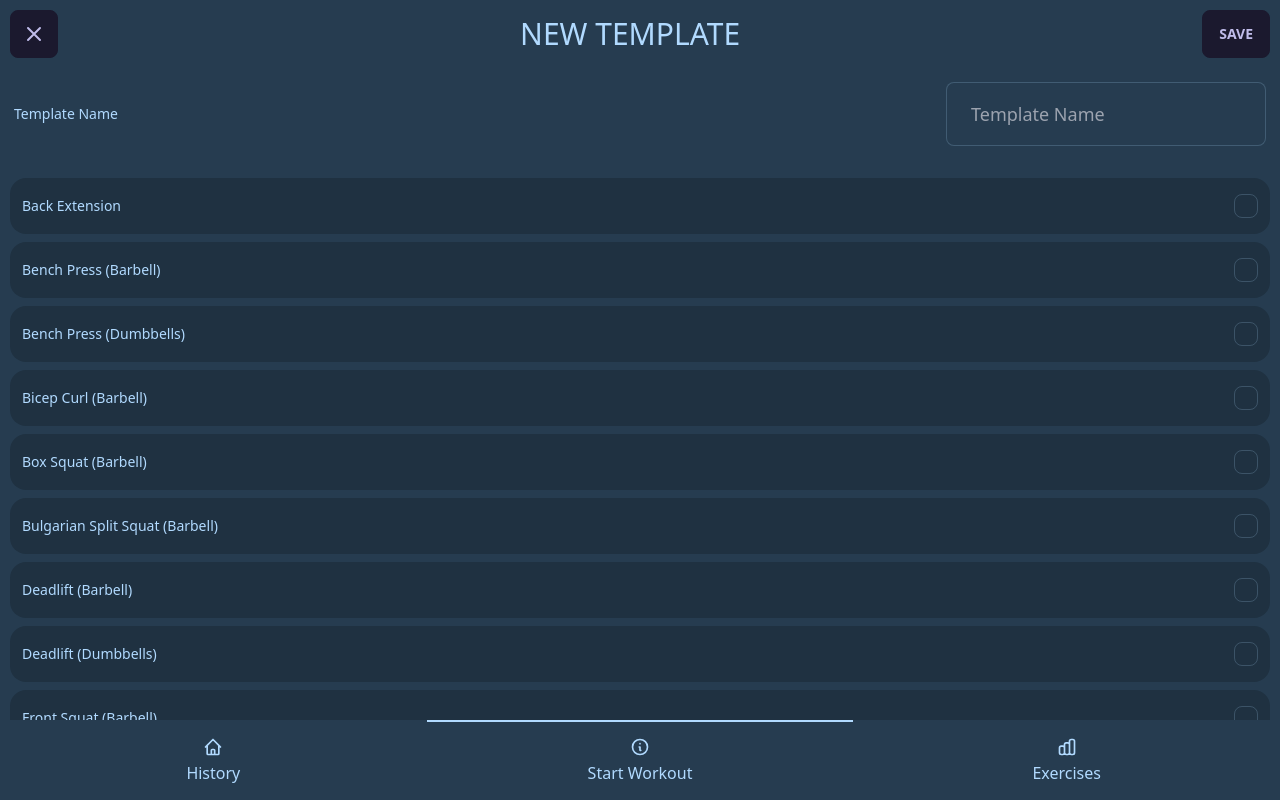
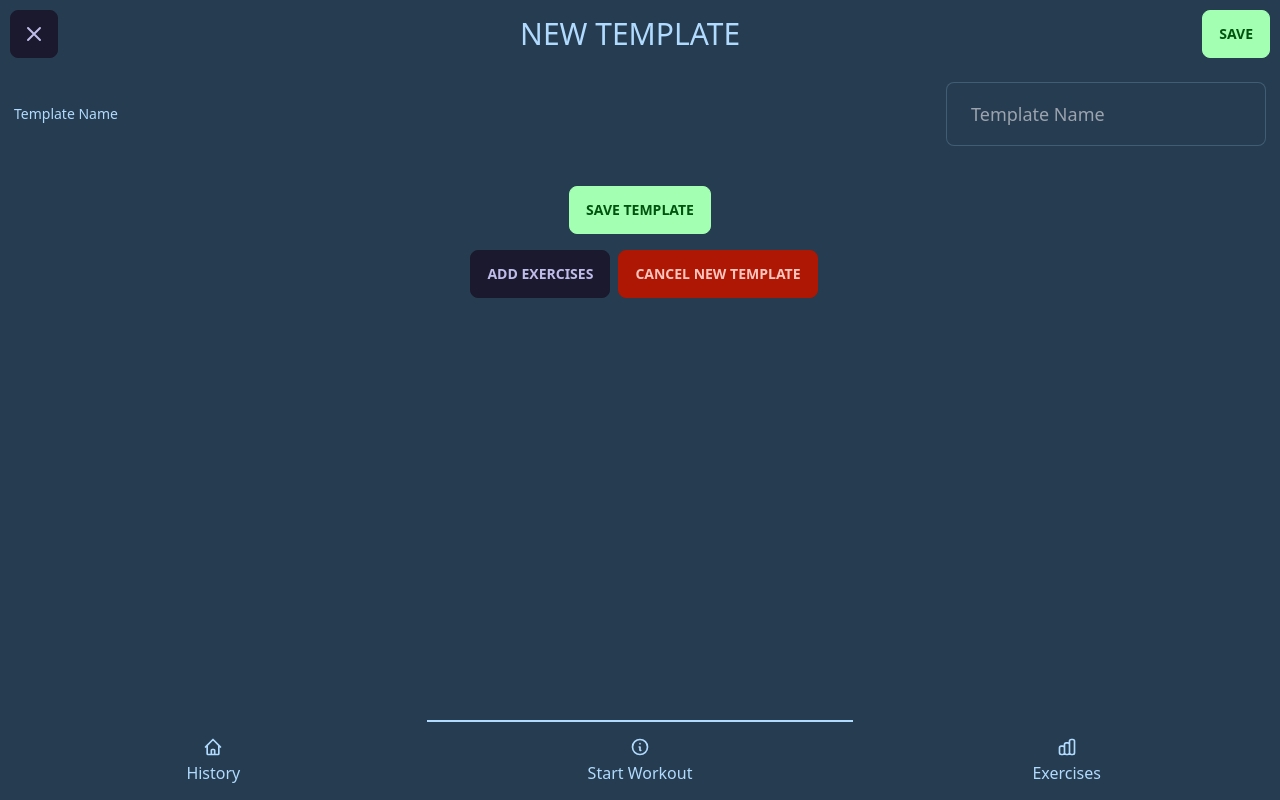
Before and after one commit to tbroder14/full-stack-fitness-app, a React (Vite) app in the folder frontend/vite-project/: page / in a window 1280 px wide. Both pictures are taken after a click on the button "NEW TEMPLATE". Shown: the top 800 px of the page. Built offline with nearby package versions, Linux system fonts and the light colour scheme.

Commit message:
wip one exercise page for all 'add exercise' buttons

```diff
--- a/frontend/vite-project/src/components/AddExercisesPage.jsx
+++ b/frontend/vite-project/src/components/AddExercisesPage.jsx
@@ -1,7 +1,7 @@
 import { useState } from 'react'
 import  exerciseList from '../data'
 
-export default function AddExercisePage({setActivePage, setCurrentWorkoutExercises, setCurrentTemplate, currentWorkoutExercises}) {
+export default function AddExercisePage({setActivePage, setCurrentWorkoutExercises, setOriginalPageForExercises, currentWorkoutExercises, originalPageForExercises}) {
 
     const [activeExercises, setActiveExercises] = useState(currentWorkoutExercises)
 
@@ -18,21 +18,32 @@ export default function AddExercisePage({setActivePage, setCurrentWorkoutExercis
 
     function handleForm(e) {
         e.preventDefault()
+        // conditional statements depending on which page needs exercises added (empty workout, edit template, new template)
+        if (originalPageForExercises === 'NewTemplate') {
+            setCurrentWorkoutExercises(activeExercises)
+            setOriginalPageForExercises('')
+            setActivePage('New Template')
+            // setCurrentWorkoutExercises([])
+        } else if (originalPageForExercises === 'EditTemplate') {
+            setCurrentWorkoutExercises(activeExercises)
+            setActivePage('Edit Current Template')
+            setOriginalPageForExercises('')
 
-
-        setActivePage('Active Workout')
-        setCurrentWorkoutExercises(activeExercises)
+        } else {
+            setCurrentWorkoutExercises(activeExercises)
+            setActivePage('Active Workout')
+        }
     }
 
     return (
         <>
-            <div class="sticky top-0">
+            <div className="sticky top-0">
                 <div className="flex justify-between content-center mb-2">
                     <button className="btn btn-square" onClick={() => handleForm}>
                         <svg xmlns="http://www.w3.org/2000/svg" className="h-6 w-6" fill="none" viewBox="0 0 24 24" stroke="currentColor"><path strokeLinecap="round" strokeLinejoin="round" strokeWidth="2" d="M6 18L18 6M6 6l12 12" /></svg>
                     </button>
                     <h1 className="text-3xl my-2">Add Exercises</h1>
-                    <div className="btn">Add</div>
+                    <div className="btn" onClick={handleForm}>Add</div>
                 </div>
                 <div className="flex mb-4">
                     <div className="dropdown dropdown-right w-full">
@@ -55,7 +66,7 @@ export default function AddExercisePage({setActivePage, setCurrentWorkoutExercis
 
                 {exerciseList.map((exercise, index) => {
                     return(
-                    <div className="form-control my-2 grid h-14 card bg-base-300 px-2" key={index}>
+                    <div className="form-control my-2 grid h-16 card bg-base-300 px-2" key={index}>
                         <label className="label cursor-pointer">
                             <span className="label-text">{exercise.name}</span>
                             <input
--- a/frontend/vite-project/src/components/NewTemplate.jsx
+++ b/frontend/vite-project/src/components/NewTemplate.jsx
@@ -1,10 +1,11 @@
 import { useState } from "react"
 import exerciseList from '../data'
 
-export default function NewTemplate({setActivePage, setShowButtons, setAllTemplates}) {
+export default function NewTemplate({setActivePage, setShowButtons, setAllTemplates, setOriginalPageForExercises, currentWorkoutExercises, setCurrentWorkoutExercises}) {
     function returnToHomePageButton() {
         setActivePage('Show Templates')
         setShowButtons(true)
+        setCurrentWorkoutExercises([])
     }
     const [templateName, setTemplateName] = useState('')
     let selectedExercises = []
@@ -13,23 +14,29 @@ export default function NewTemplate({setActivePage, setShowButtons, setAllTempla
         setTemplateName(e.target.value)
     }
 
-    function updateSelectedExercises(e) {
-        if (selectedExercises.includes(e.target.value)) {
-            selectedExercises = selectedExercises.filter(exercise => exercise !== e.target.value)
-        } else {
-            selectedExercises.push(e.target.value)
-        }
+    // function updateSelectedExercises(e) {
+    //     if (selectedExercises.includes(e.target.value)) {
+    //         selectedExercises = selectedExercises.filter(exercise => exercise !== e.target.value)
+    //     } else {
+    //         selectedExercises.push(e.target.value)
+    //     }
+    // }
+
+    function addExercises() {
+        setOriginalPageForExercises('NewTemplate')
+        setActivePage('Add Exercises')
     }
 
     function handleForm(e) {
         e.preventDefault()
         const createdTemplate = {
             name: templateName,
-            listOfExercises: selectedExercises
+            listOfExercises: currentWorkoutExercises
         }
         setAllTemplates(prevState => [...prevState, createdTemplate])
         setTemplateName('')
         selectedExercises = []
+        setCurrentWorkoutExercises([])
         returnToHomePageButton()
     }
 
@@ -40,7 +47,7 @@ export default function NewTemplate({setActivePage, setShowButtons, setAllTempla
                     <svg xmlns="http://www.w3.org/2000/svg" className="h-6 w-6" fill="none" viewBox="0 0 24 24" stroke="currentColor"><path strokeLinecap="round" strokeLinejoin="round" strokeWidth="2" d="M6 18L18 6M6 6l12 12" /></svg>
                 </button>
                 <h1 className="text-3xl underline-offset-8 self-center">NEW TEMPLATE</h1>
-                <div className="btn" type="submit" value="Save Template">Save</div>
+                <div className="btn btn-primary" onClick={handleForm} value="Save Template">Save</div>
             </div>
                 <form onSubmit={handleForm}>
                     <div className="form-control">
@@ -58,7 +65,13 @@ export default function NewTemplate({setActivePage, setShowButtons, setAllTempla
                             />
                         </label>
                     </div>
-                        {exerciseList.map((exercise, index) => {
+                    {currentWorkoutExercises.map((exercise, index) => {
+                        return <ul className="list-disc text-left ml-5 my-2">
+                            <li className="list-disc" key={index}>{exercise}</li>
+                        </ul>
+                    })}
+
+                    {/* {exerciseList.map((exercise, index) => {
                         return(
                         <div className="form-control my-2 grid h-14 card bg-base-300 px-2" key={index}>
                             <label className="label cursor-pointer ">
@@ -70,13 +83,11 @@ export default function NewTemplate({setActivePage, setShowButtons, setAllTempla
                                     onChange={updateSelectedExercises}/>
                             </label>
                         </div>)
-                        })}
-                        <button className="btn m-2" onClick>Add Exercises</button>
-                        <input type="submit" value="Save Template" className="btn btn-primary my-2"/>
+                    })} */}
+                    <input type="submit" value="Save Template" className="btn btn-primary mb-2 mt-4"/>
                 </form>
-
-
-           <button className="btn mt-2 mb-20" onClick={() => returnToHomePageButton()}>Cancel New Template</button>
+            <button className="btn m-2" onClick={() => addExercises()}>Add Exercises</button>
+            <button className="btn mt-2 mb-20 btn-secondary" onClick={() => returnToHomePageButton()}>Cancel New Template</button>
         </>
     )
 }
--- a/frontend/vite-project/src/components/StartWorkoutPage.jsx
+++ b/frontend/vite-project/src/components/StartWorkoutPage.jsx
@@ -11,6 +11,7 @@ export default function StartWorkout({allTemplates, setAllTemplates}) {
     const [showButtons, setShowButtons] = useState(true)
     const [currentTemplate, setCurrentTemplate] = useState(null)
     const [currentWorkoutExercises, setCurrentWorkoutExercises] = useState([])
+    const [originalPageForExercises, setOriginalPageForExercises] = useState(null)
 
     function handleClick(buttonText) {
         setActivePage(buttonText)
@@ -19,11 +20,11 @@ export default function StartWorkout({allTemplates, setAllTemplates}) {
 
     return(
         <>
-            {activePage === 'New Template' && <NewTemplate setAllTemplates={setAllTemplates} setActivePage={setActivePage} setShowButtons={setShowButtons} />}
+            {activePage === 'New Template' && <NewTemplate setAllTemplates={setAllTemplates} setActivePage={setActivePage} setShowButtons={setShowButtons} setOriginalPageForExercises={setOriginalPageForExercises} currentWorkoutExercises={currentWorkoutExercises} setCurrentWorkoutExercises={setCurrentWorkoutExercises}/>}
             {activePage === 'Show Templates' && <ShowTemplates allTemplates={allTemplates} setActivePage={setActivePage} setShowButtons={setShowButtons} currentTemplate={currentTemplate} setCurrentTemplate={setCurrentTemplate} setCurrentWorkoutExercises={setCurrentWorkoutExercises}/>}
-            {activePage === 'Edit Current Template' && <EditCurrentTemplate setActivePage={setActivePage} allTemplates={allTemplates} setAllTemplates={setAllTemplates} setShowButtons={setShowButtons} setCurrentTemplate={setCurrentTemplate} currentTemplate={currentTemplate}/>}
-            {activePage === 'Active Workout' && <ActiveWorkoutPage setActivePage={setActivePage} setShowButtons={setShowButtons} currentWorkoutExercises={currentWorkoutExercises} setCurrentWorkoutExercises={setCurrentWorkoutExercises} currentTemplate={currentTemplate} setCurrentTemplate={setCurrentTemplate}/>}
-            {activePage === 'Add Exercises' && <AddExercisePage setActivePage={setActivePage} currentWorkoutExercises={currentWorkoutExercises} setCurrentWorkoutExercises={setCurrentWorkoutExercises}/>}
+            {activePage === 'Edit Current Template' && <EditCurrentTemplate setActivePage={setActivePage} allTemplates={allTemplates} setAllTemplates={setAllTemplates} setShowButtons={setShowButtons} setCurrentTemplate={setCurrentTemplate} currentTemplate={currentTemplate} setOriginalPageForExercises={setOriginalPageForExercises} currentWorkoutExercises={currentWorkoutExercises} setCurrentWorkoutExercises={setCurrentWorkoutExercises}/>}
+            {activePage === 'Active Workout' && <ActiveWorkoutPage setActivePage={setActivePage} setShowButtons={setShowButtons} currentWorkoutExercises={currentWorkoutExercises} setCurrentWorkoutExercises={setCurrentWorkoutExercises} currentTemplate={currentTemplate} setCurrentTemplate={setCurrentTemplate} setOriginalPageForExercises={setOriginalPageForExercises} />}
+            {activePage === 'Add Exercises' && <AddExercisePage setActivePage={setActivePage} currentWorkoutExercises={currentWorkoutExercises} setCurrentWorkoutExercises={setCurrentWorkoutExercises} originalPageForExercises={originalPageForExercises} setOriginalPageForExercises={setOriginalPageForExercises} />}
 
             {showButtons &&
                 <>
```
Also changed, not shown: frontend/vite-project/src/components/EditCurrentTemplate.jsx (+31 -14 lines). Lines whose indentation alone changed are shown as unchanged.
